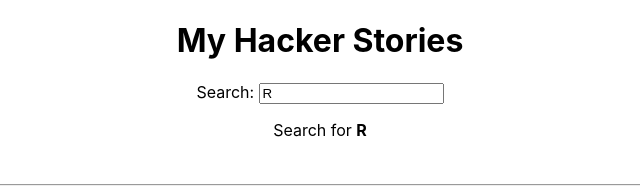
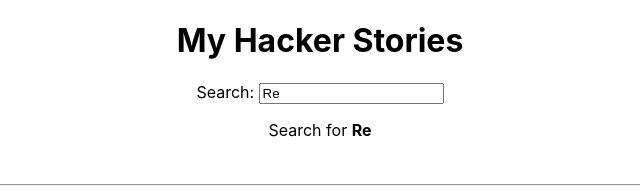
Before and after one commit to AlekseyOgorodnikov/The-Road-to-React, a React (Create React App) app: page / in a window 1280 px wide. Shown: the top 190 px of the page, without its empty margins (320-960 px from the left). Built offline with nearby package versions, Linux system fonts and the light colour scheme.

Commit message:
React Custom Hook

```diff
--- a/src/App.js
+++ b/src/App.js
@@ -21,13 +21,19 @@ const App = () => {
     },
   ];
 
-  const [searchTerm, setSearchTerm] = useState(
-    localStorage.getItem('search') || 'R'
-  );
+  const usePersistentState = (key, initialState) => {
+    const [value, setValue] = useState(
+      localStorage.getItem(key) || initialState
+    );
 
-  useEffect(() => {
-    localStorage.getItem('search', searchTerm);
-  }, [searchTerm]);
+    useEffect(() => {
+      localStorage.setItem(key, value);
+    }, [value, key]);
+
+    return [value, setValue];
+  };
+
+  const [searchTerm, setSearchTerm] = usePersistentState('search', 'Re');
 
   const handleSearch = (event) => {
     setSearchTerm(event.target.value);
```
